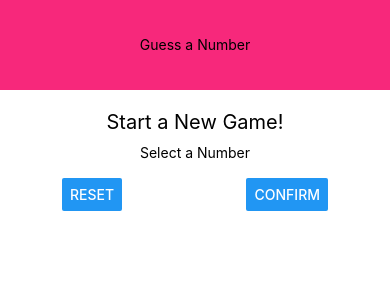
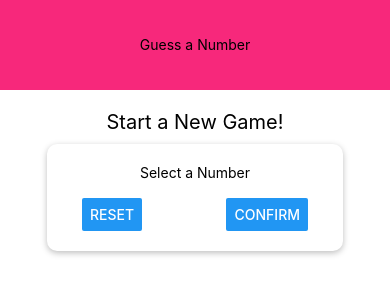
Before and after one commit to NickyJayJay/guess-a-number-app, a React Native app: screen / in a window 390 px wide. Shown: the top 300 px of the page. Built offline with nearby package versions, Linux system fonts and the light colour scheme.

Commit message:
Styling View as a 'card' container

```diff
--- a/screens/StartGameScreen.js
+++ b/screens/StartGameScreen.js
@@ -1,7 +1,7 @@
 import React from 'react';
 import { View, Text, StyleSheet, TextInput, Button } from 'react-native';
 
-const StartGameScreen = props => {
+const StartGameScreen = (props) => {
   return (
     <View style={styles.screen}>
       <Text style={styles.title}>Start a New Game!</Text>
@@ -9,8 +9,8 @@ const StartGameScreen = props => {
         <Text>Select a Number</Text>
         <TextInput />
         <View style={styles.buttonContainer}>
-                    <Button title="Reset" onPress={() => {}} />
-                    <Button title="Confirm" onPress={() => {}} />
+          <Button title='Reset' onPress={() => {}} />
+          <Button title='Confirm' onPress={() => {}} />
         </View>
       </View>
     </View>
@@ -30,14 +30,25 @@ const styles = StyleSheet.create({
   inputContainer: {
     width: 300,
     maxWidth: '80%',
-        alignItems: 'center'
+    alignItems: 'center',
+    shadowColor: 'black',
+    shadowOffset: {
+      width: 0,
+      height: 2,
+    },
+    shadowRadius: 6,
+    shadowOpacity: 0.26,
+    elevation: 8,
+    backgroundColor: 'white',
+    padding: 20,
+    borderRadius: 10
   },
   buttonContainer: {
     flexDirection: 'row',
     width: '100%',
     justifyContent: 'space-between',
-        paddingHorizontal: 15
-    }
+    paddingHorizontal: 15,
+  },
 });
 
 export default StartGameScreen;
```
Lines whose indentation alone changed are shown as unchanged.
